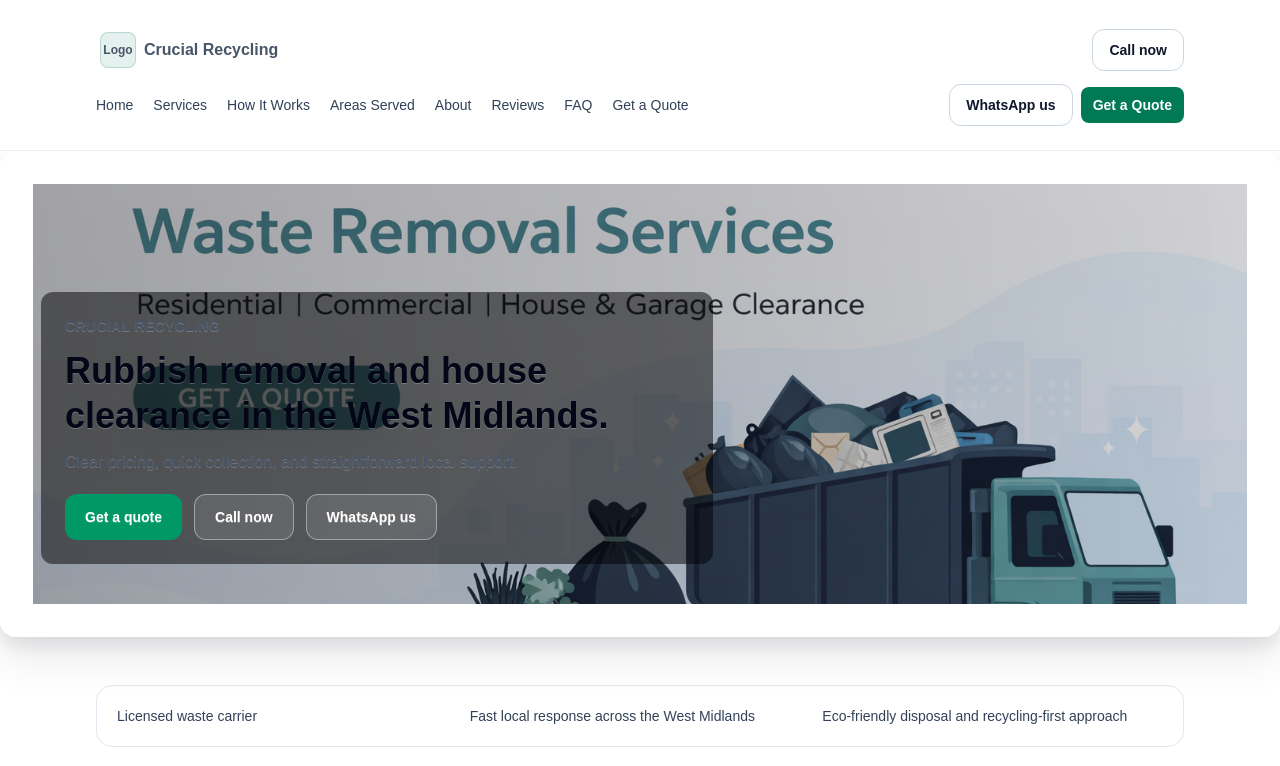
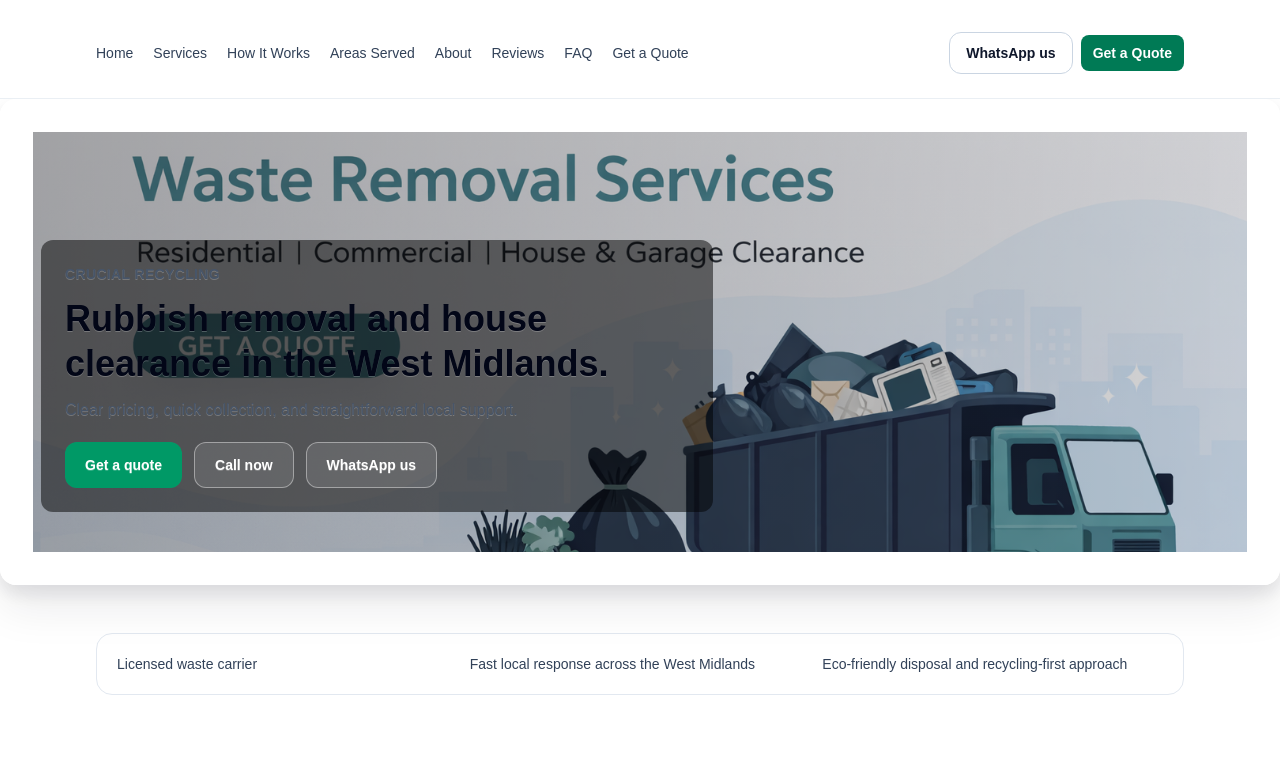
Before and after one commit to usamabuilds/cleaning-webiste, a Next.js app: page / in a window 1280 px wide. Shown: the top 766 px of the page. Built offline with nearby package versions, Linux system fonts and the light colour scheme.

Commit message:
Simplify site header top bar

```diff
--- a/src/components/layout/site-header.tsx
+++ b/src/components/layout/site-header.tsx
@@ -25,23 +25,7 @@ export function SiteHeader(): JSX.Element {
   return (
     <header className="z-sticky sticky top-0 border-b border-slate-200/70 bg-white/95 backdrop-blur supports-[backdrop-filter]:bg-white/80">
       <div className="section-frame py-2 sm:py-3">
-        <div className="layer-content flex items-center justify-between gap-2 sm:gap-4">
-          <Link href="/" className="flex min-w-0 items-center gap-2 rounded-md px-1 py-2 text-left">
-            <span className="grid h-9 w-9 shrink-0 place-items-center rounded-lg border border-emerald-700/20 bg-emerald-700/10 text-xs font-semibold text-emerald-900">
-              Logo
-            </span>
-            <span className="truncate text-sm font-semibold text-slate-900 sm:text-base">{companyProfile.brandName}</span>
-          </Link>
-
-          <div className="hidden items-center gap-2 sm:flex">
-            <CallButton
-              phoneNumber={companyProfile.phoneNumber}
-              label={companyProfile.phoneLabel}
-              variant="outline"
-              className="rounded-lg px-3 py-2"
-            />
-          </div>
-
+        <div className="layer-content flex items-center justify-end gap-2 sm:gap-4">
           <button
             type="button"
             className="inline-flex h-10 w-10 items-center justify-center rounded-lg border border-slate-200 text-slate-700 lg:hidden"
```
